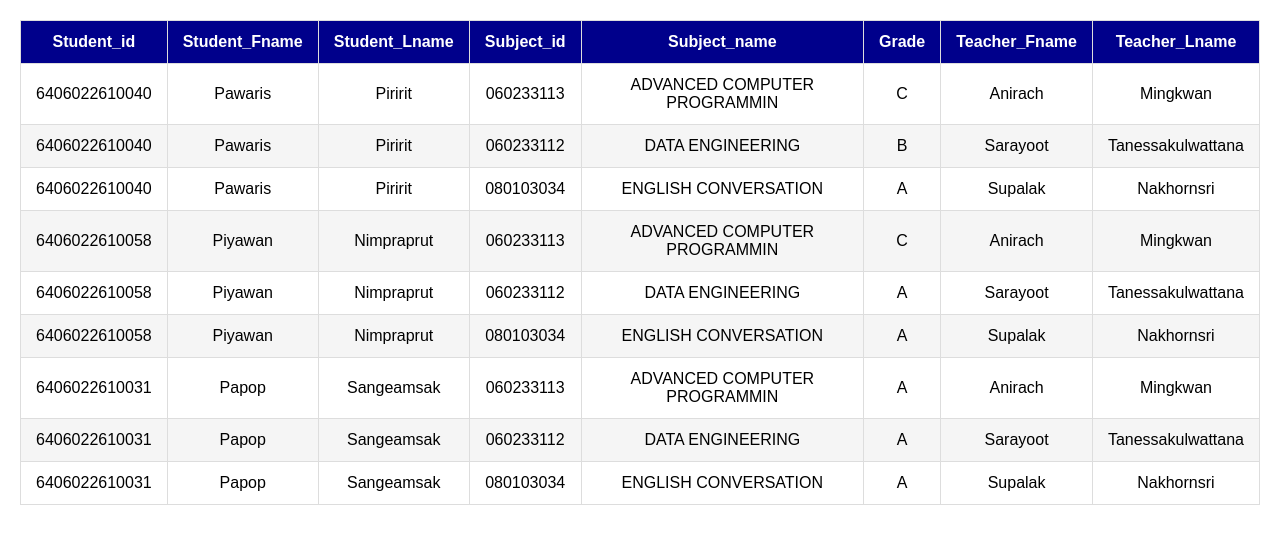
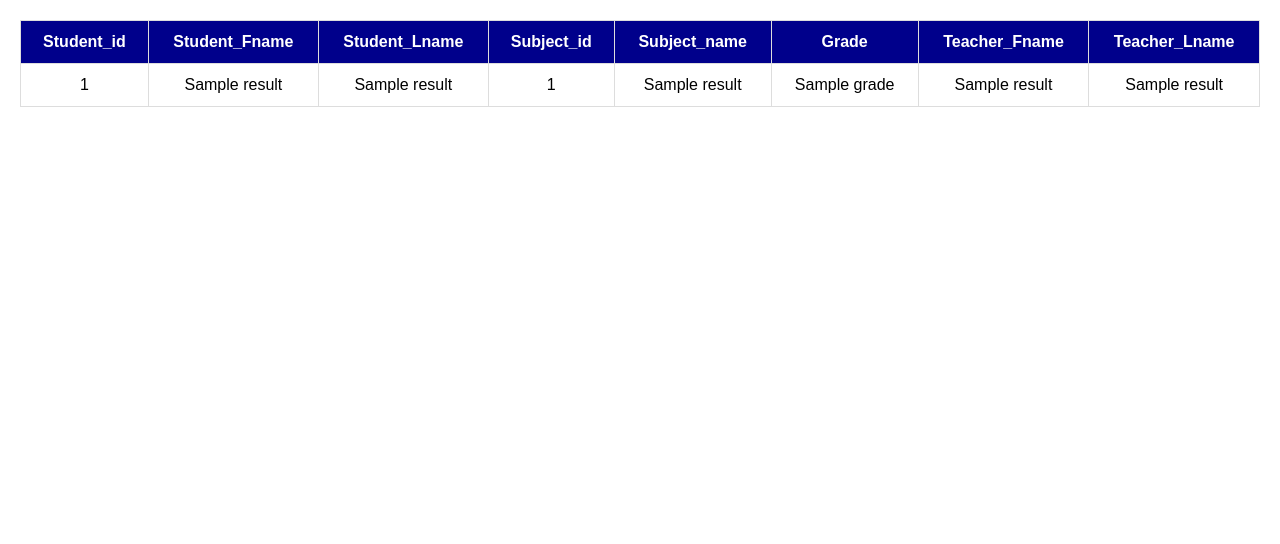
Before and after one commit to mic0809031245/HelloCloundx, a Flask app: template Hw/templates/sss.html in a window 1280 px wide. Shown: the top 544 px of the page. Run offline with Flask 2, Linux system fonts and the light colour scheme; the template is opened without the code that fills it: most values are stand-ins (such as "Sample title", 1, 10 or a date in 2020).

Commit message:
Update sss.html

```diff
--- a/Hw/templates/sss.html
+++ b/Hw/templates/sss.html
@@ -1,17 +1,16 @@
 <!DOCTYPE html>
 <html>
-<head>
-    <title>Resp<<onsive Table</title>
-    <meta name="viewport" content="width=device-width, initial-scale=1"
-
-</head>
-
+    <head>
+    <title>Homework</title>
+        <meta name="viewport" content="width=device-width, initial-scale=1">
+    </head>
 <style>
 
 body{
 	margin:0;
 	padding:20px;
 	font-family: sans-serif;
+
 }
 
 *{
@@ -73,7 +72,8 @@ body{
 
 
 </style>
-        <table class="table">
+    <table class="table">
+
         <thead>
             <th>Student_id</th>
             <th>Student_Fname</th>
@@ -84,97 +84,21 @@ body{
             <th>Teacher_Fname</th>
             <th>Teacher_Lname</th>
         </thead>
+
         <tbody>
+			{% for r in result %}
             <tr>
-                <td data-label="Student_id">6406022610040</td>
-                <td data-label="Student_Fname">Pawaris</td>
-                <td data-label="Student_Lname">Piririt</td>
-                <td data-label="Subject_id">060233113</td>
-                <td data-label="Subject_name">ADVANCED COMPUTER PROGRAMMIN</td>
-                <td data-label="Grade">C</td>
-                <td data-label="Teacher_Fname">Anirach</td>
-                <td data-label="Teacher_Lname">Mingkwan</td>
+                <td>{{ r.student_id }}</td>
+				<td>{{ r.f_name }}</td>
+				<td>{{ r.l_name }}</td>
+                <td>{{ r.subject_id }}</td>
+                <td>{{ r.subject_name }}</td>
+                <td>{{ r.grade }}</td>
+                <td>{{ r.tf_name }}</td>
+                <td>{{ r.tl_name }}</td>
+
             </tr>
-            <tr>
-                <td data-label="Student_id">6406022610040</td>
-                <td data-label="Student_Fname">Pawaris</td>
-                <td data-label="Student_Lname">Piririt</td>
-                <td data-label="Subject_id">060233112</td>
-                <td data-label="Subject_name">DATA ENGINEERING</td>
-                <td data-label="Grade">B</td>
-                <td data-label="Teacher_Fname">Sarayoot</td>
-                <td data-label="Teacher_Lname">Tanessakulwattana</td>
-            </tr>
-            <tr>
-                <td data-label="Student_id">6406022610040</td>
-                <td data-label="Student_Fname">Pawaris</td>
-                <td data-label="Student_Lname">Piririt</td>
-                <td data-label="Subject_id">080103034</td>
-                <td data-label="Subject_name">ENGLISH CONVERSATION</td>
-                <td data-label="Grade">A</td>
-                <td data-label="Teacher_Fname">Supalak</td>
-                <td data-label="Teacher_Lname">Nakhornsri</td>
-            </tr>
-            <tr>
-                <td data-label="Student_id">6406022610058</td>
-                <td data-label="Student_Fname">Piyawan</td>
-                <td data-label="Student_Lname">Nimpraprut</td>
-                <td data-label="Subject_id">060233113</td>
-                <td data-label="Subject_name">ADVANCED COMPUTER PROGRAMMIN</td>
-                <td data-label="Grade">C</td>
-                <td data-label="Teacher_Fname">Anirach</td>
-                <td data-label="Teacher_Lname">Mingkwan</td>
-            </tr>
-            <tr>
-                <td data-label="Student_id">6406022610058</td>
-                <td data-label="Student_Fname">Piyawan</td>
-                <td data-label="Student_Lname">Nimpraprut</td>
-                <td data-label="Subject_id">060233112</td>
-                <td data-label="Subject_name">DATA ENGINEERING</td>
-                <td data-label="Grade">A</td>
-                <td data-label="Teacher_Fname">Sarayoot</td>
-                <td data-label="Teacher_Lname">Tanessakulwattana</td>
-            </tr>
-            <tr>
-                <td data-label="Student_id">6406022610058</td>
-                <td data-label="Student_Fname">Piyawan</td>
-                <td data-label="Student_Lname">Nimpraprut</td>
-                <td data-label="Subject_id">080103034</td>
-                <td data-label="Subject_name">ENGLISH CONVERSATION</td>
-                <td data-label="Grade">A</td>
-                <td data-label="Teacher_Fname">Supalak</td>
-                <td data-label="Teacher_Lname">Nakhornsri</td>
-            </tr>
-            <tr>
-                <td data-label="Student_id">6406022610031</td>
-                <td data-label="Student_Fname">Papop</td>
-                <td data-label="Student_Lname">Sangeamsak</td>
-                <td data-label="Subject_id">060233113</td>
-                <td data-label="Subject_name">ADVANCED COMPUTER PROGRAMMIN</td>
-                <td data-label="Grade">A</td>
-                <td data-label="Teacher_Fname">Anirach</td>
-                <td data-label="Teacher_Lname">Mingkwan</td>
-            </tr>
-            <tr>
-                <td data-label="Student_id">6406022610031</td>
-                <td data-label="Student_Fname">Papop</td>
-                <td data-label="Student_Lname">Sangeamsak</td>
-                <td data-label="Subject_id">060233112</td>
-                <td data-label="Subject_name">DATA ENGINEERING</td>
-                <td data-label="Grade">A</td>
-                <td data-label="Teacher_Fname">Sarayoot</td>
-                <td data-label="Teacher_Lname">Tanessakulwattana</td>
-            </tr>
-            <tr>
-                <td data-label="Student_id">6406022610031</td>
-                <td data-label="Student_Fname">Papop</td>
-                <td data-label="Student_Lname">Sangeamsak</td>
-                <td data-label="Subject_id">080103034</td>
-                <td data-label="Subject_name">ENGLISH CONVERSATION</td>
-                <td data-label="Grade">A</td>
-                <td data-label="Teacher_Fname">Supalak</td>
-                <td data-label="Teacher_Lname">Nakhornsri</td>
-            </tr>
+        	{% endfor %}
 
         </tbody>
     </table>
```
